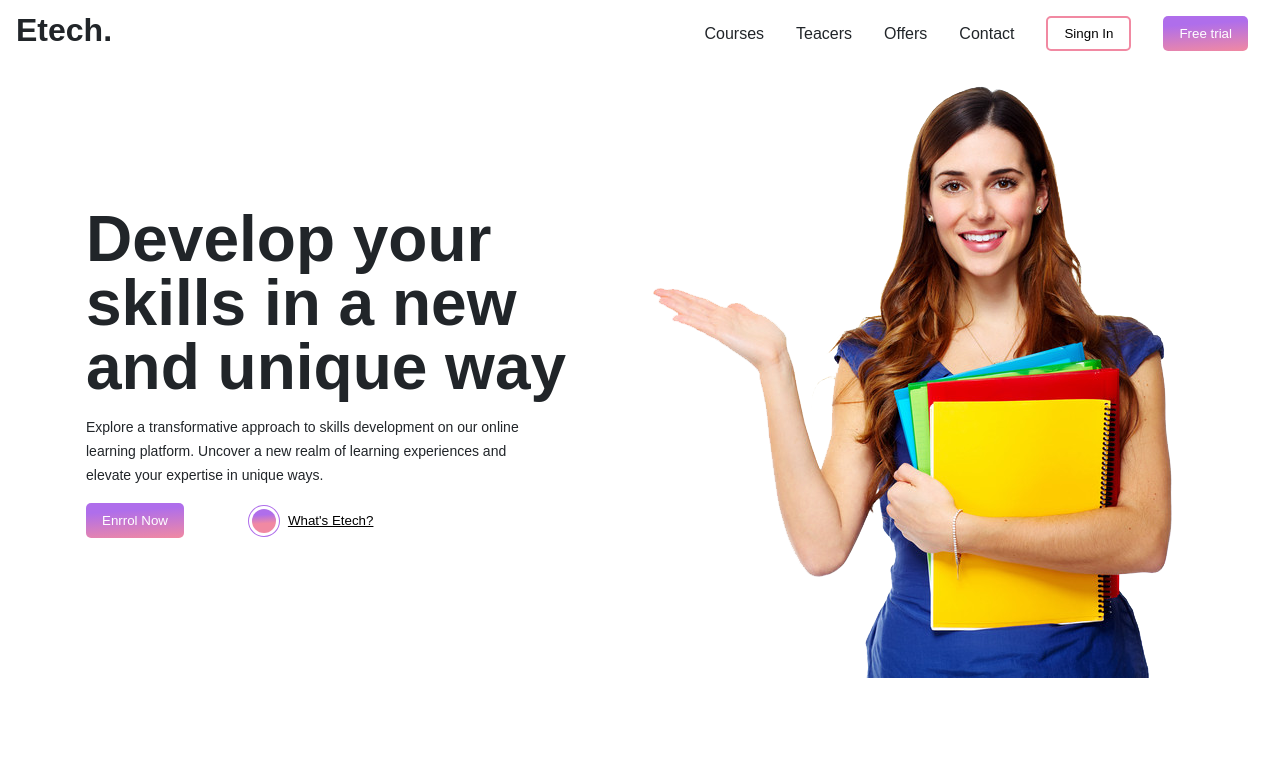
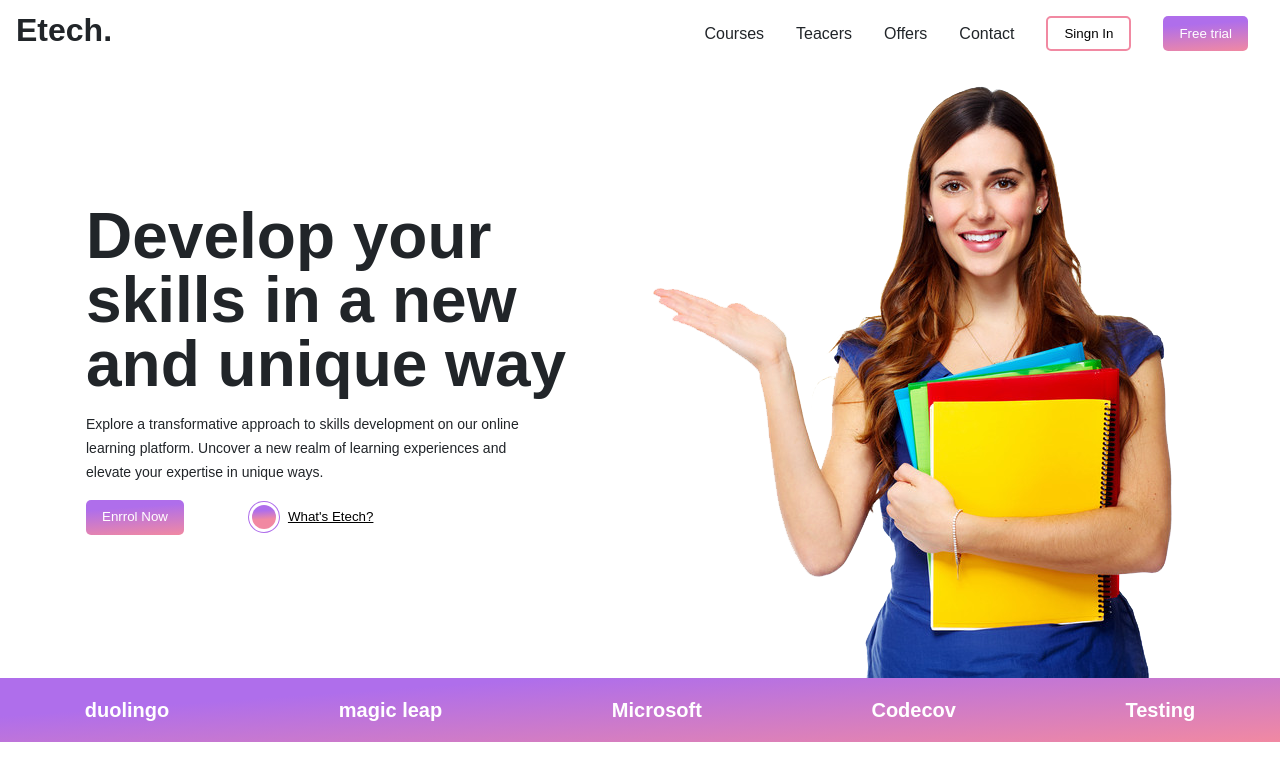
Before and after one commit to IvanCouoh/learning-page, a React (Vite) app: page / in a window 1280 px wide. Shown: the top 780 px of the page. Built offline with nearby package versions, Linux system fonts and the light colour scheme; some icons are missing.

Commit message:
Brands section

```diff
--- a/src/App.jsx
+++ b/src/App.jsx
@@ -1,5 +1,6 @@
 import Header from './components/Header/HeaderF';
 import MainSection from './containers/MainSection/Section';
+import BrandsSection from './containers/Brands/Brands';
 
 
 import List from './components/List/List';
@@ -14,6 +15,7 @@ function App() {
     <>
       <Header />
       <MainSection />
+      <BrandsSection />
 
 
       {/* <Button classBtn="btn btn__second" text={"Singn In"} />
--- /dev/null
+++ b/src/containers/Brands/Brands.jsx
@@ -0,0 +1,18 @@
+import React from 'react'
+import './brands.css';
+
+const Brands = () => {
+    return (
+        <div className='brands__container'>
+            <div className='brands__list space_pad'>
+                <p className='brand'>duolingo</p>
+                <p className='brand'>magic leap</p>
+                <p className='brand'>Microsoft</p>
+                <p className='brand'>Codecov</p>
+                <p className='brand'>Testing</p>
+            </div>
+        </div>
+    )
+}
+
+export default Brands
--- /dev/null
+++ b/src/containers/Brands/brands.css
@@ -0,0 +1,26 @@
+@import url('../../styles.global.css');
+
+.brands__container {
+    background: linear-gradient(356deg, var(--color-primary) 0%, var(--color-secondary) 75%);
+    color: var(--color-text-light);
+    overflow-x: auto;
+    white-space: nowrap;
+}
+
+.brands__list {
+    display: flex;
+    gap: 2rem;
+    font-size: var(--font-size-lg);
+    justify-content: space-around;
+    padding-top: 1rem !important;
+    padding-bottom: 1rem !important;
+    font-weight: var(--font-weight-bold);
+}
+
+@media screen and (min-width: 1280px) {
+    .brands__list {
+        max-width: 1280px;
+        margin-left: auto;
+        margin-right: auto;
+    }
+}
--- a/src/styles.global.css
+++ b/src/styles.global.css
@@ -33,7 +33,6 @@
   --font-size-xxx-lg: 3.25rem;
   --line-height-base: 1.5;
   --font-weight-normal: 400;
-  --font-weight-bold: 700;
   --font-weight-bold: 700;
   --font-weight-bolder: 900;
 
@@ -76,7 +75,6 @@
 
   /* Altura y ancho */
   --height-header: 60px;
-  --width-sidebar: 250px;
 
   /* Z-index */
   --z-index-dropdown: 1000;
@@ -132,6 +130,7 @@ a {
 
 /* Asegura que las imágenes se adapten al contenedor */
 img {
+  display: block;
   max-width: 100%;
   height: auto;
 }
```
